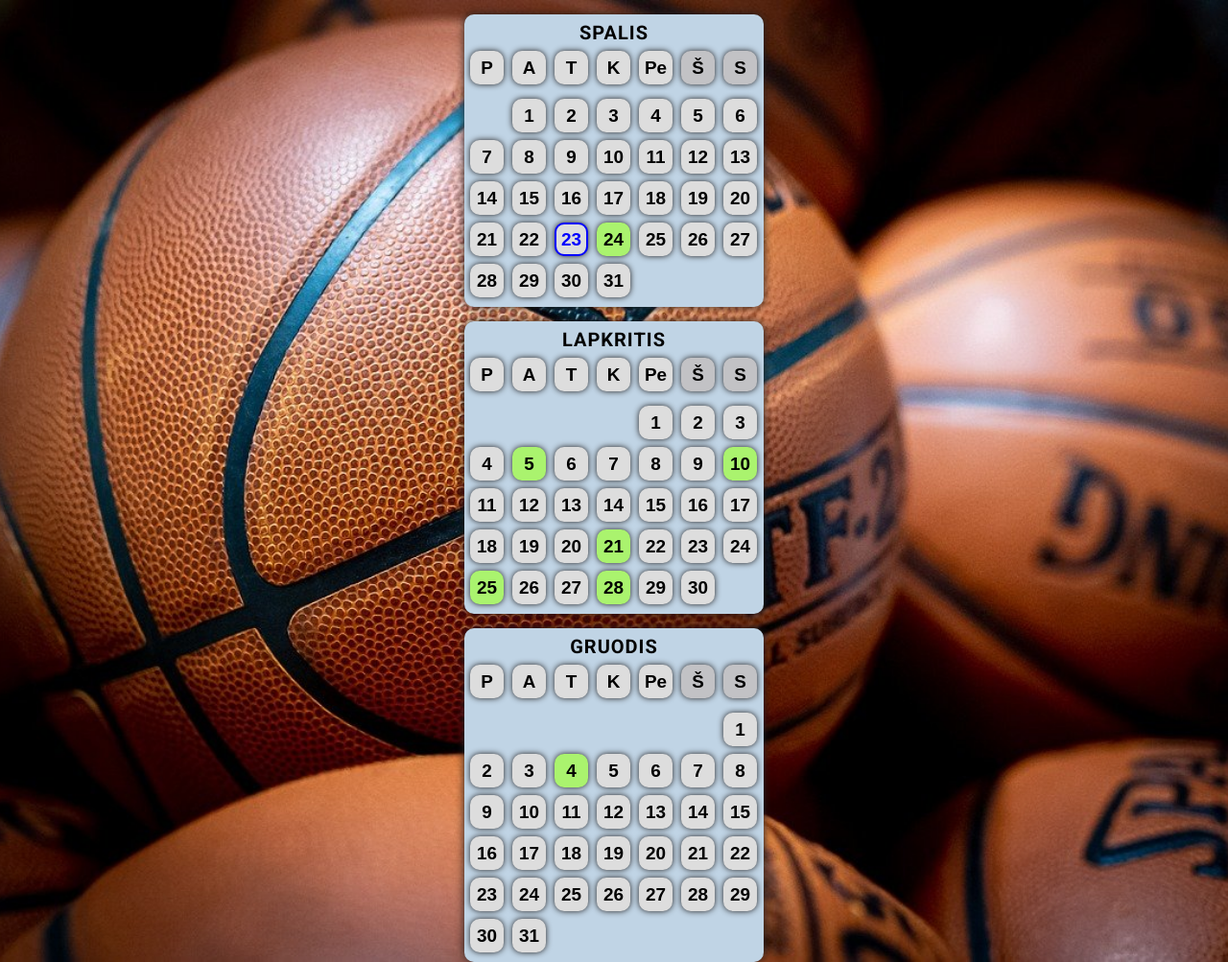
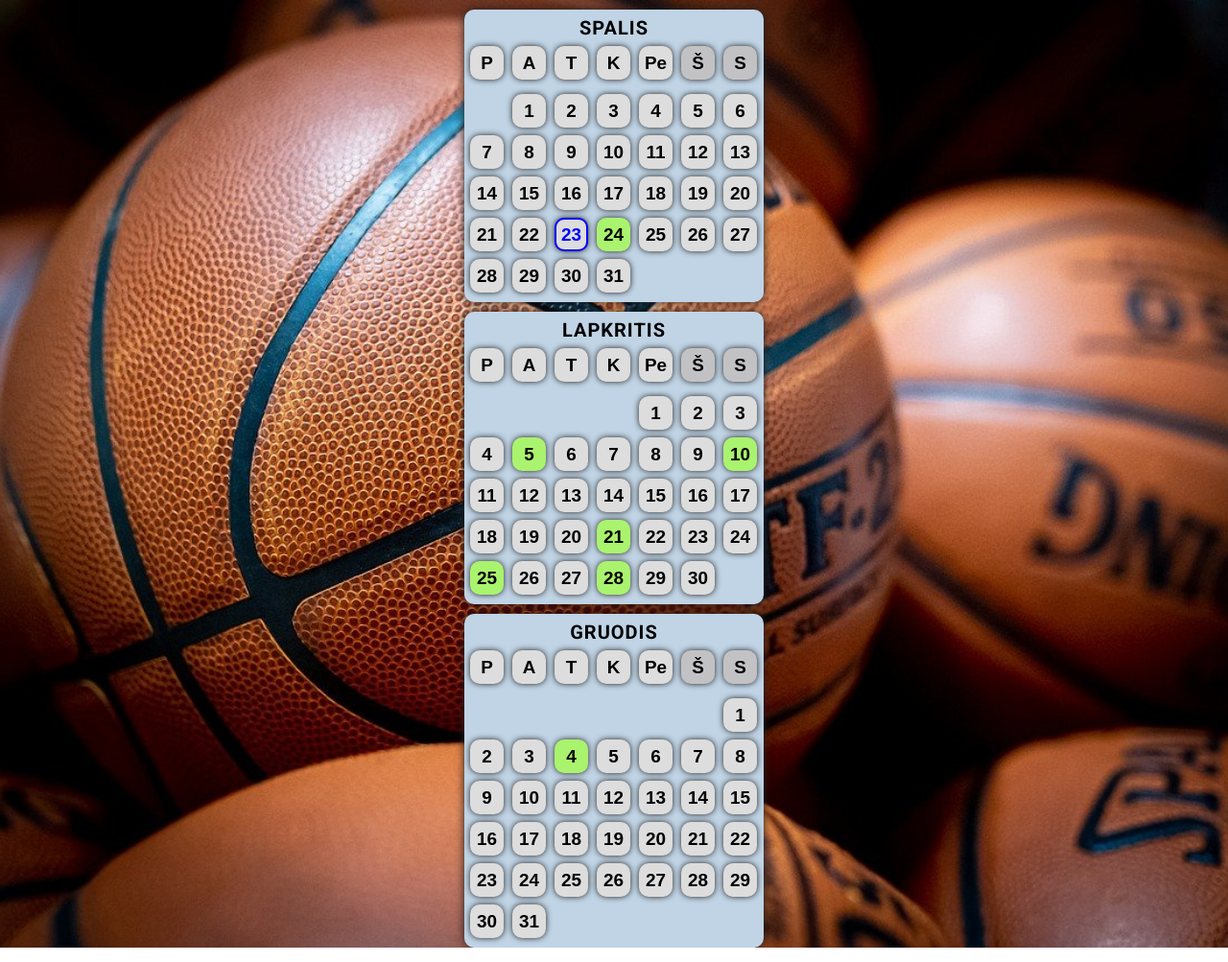
Before and after one commit to aiveris/taika, a plain HTML site: page index.html in a window 1280 px wide. Shown: the whole page at 96% size. Drawn offline with nearby package versions, Linux system fonts and the light colour scheme; no server answers.

Commit message:
Update style.css

```diff
--- a/css/style.css
+++ b/css/style.css
@@ -23,7 +23,7 @@ body {
   border-radius: 10px;
   box-shadow: 0 0 10px #201d1c;
   /* margin: auto; */
-  margin-top: 15px;
+  margin-top: 10px;
   margin-bottom: 0px;
   background: rgb(192, 212, 229);
   padding: 2px;
```
